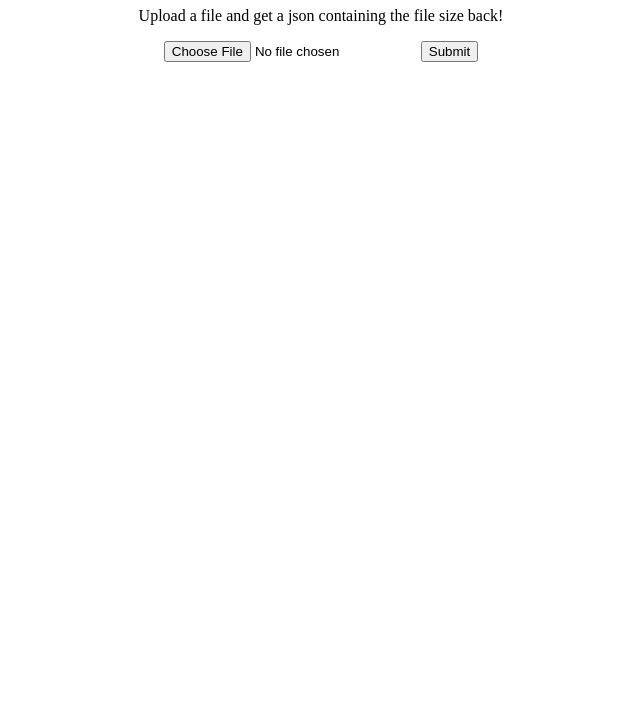
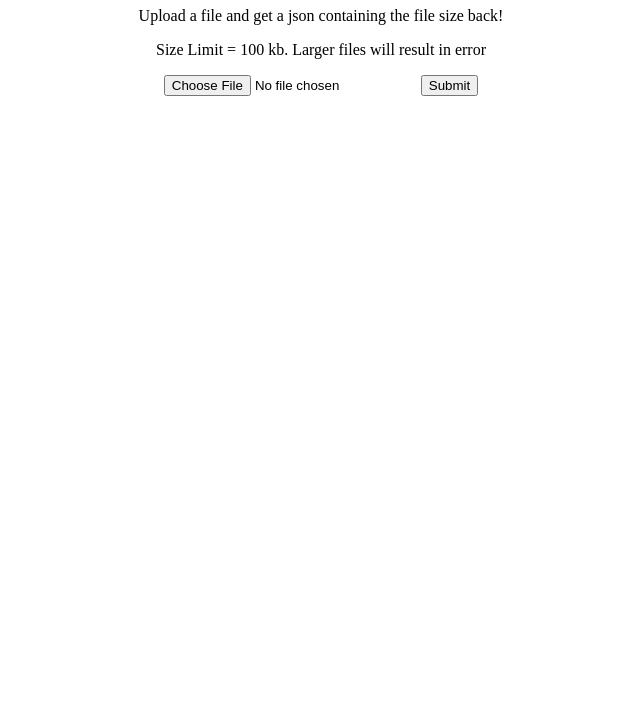
Before and after one commit to lesteven/file-metadata, a website: page public/index.html in a window 1280 px wide. Shown: the part 73-800 px from the top of the page, without its empty margins (319-959 px from the left). Drawn offline with Linux system fonts and the light colour scheme.

Commit message:
add info to html page

```diff
--- a/public/index.html
+++ b/public/index.html
@@ -7,6 +7,7 @@
 <body>
 <h1>File Metadata API</h1>
 <p>Upload a file and get a json containing the file size back!</p>
+<p>Size Limit = 100 kb. Larger files will result in error</p>
 <form action='/filesize' method='post' enctype ='multipart/form-data'>
 	<input type='file' name='file' value='Choose File'>
 	<input type='submit' value='Submit'>
--- a/server.js
+++ b/server.js
@@ -12,7 +12,7 @@ var upload = multer({dest:'uploads/',
 app.use('/',express.static(__dirname + '/public'));
 
 app.post('/filesize',upload.single('file'),function(req,res){
-	console.log(req.file)
+	//console.log(req.file)
 	res.json({'bytes':req.file.size})
 
 })
```
Also changed, not shown: 4 other files.
